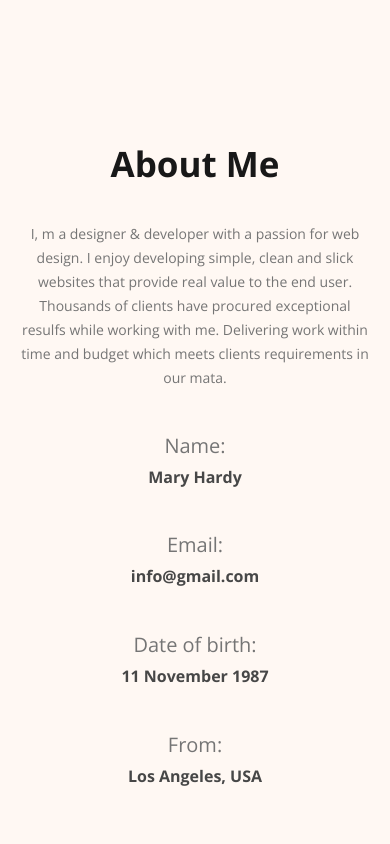
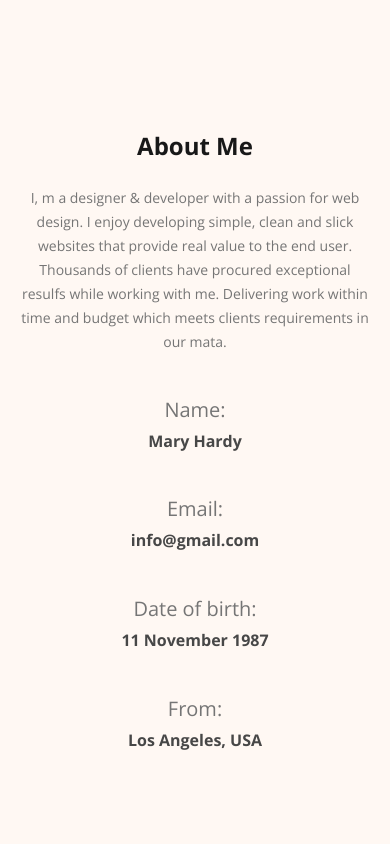
Before and after one commit to codewithsaidul/PHdeveloperportfolio, a plain HTML site: page index.html in a window 390 px wide. Shown: the part 1360-2204 px from the top of the page. Drawn offline with nearby package versions, Linux system fonts and the light colour scheme.

Commit message:
Some Bug Are Solved

```diff
--- a/css/style.css
+++ b/css/style.css
@@ -355,6 +355,11 @@ textarea {
 
 @media screen and (max-width: 667px) {
 
+    .section__title {
+        font-size: 24px;
+        text-transform: capitalize;
+    }
+
     .header {
         background-image: none;
     }
```
